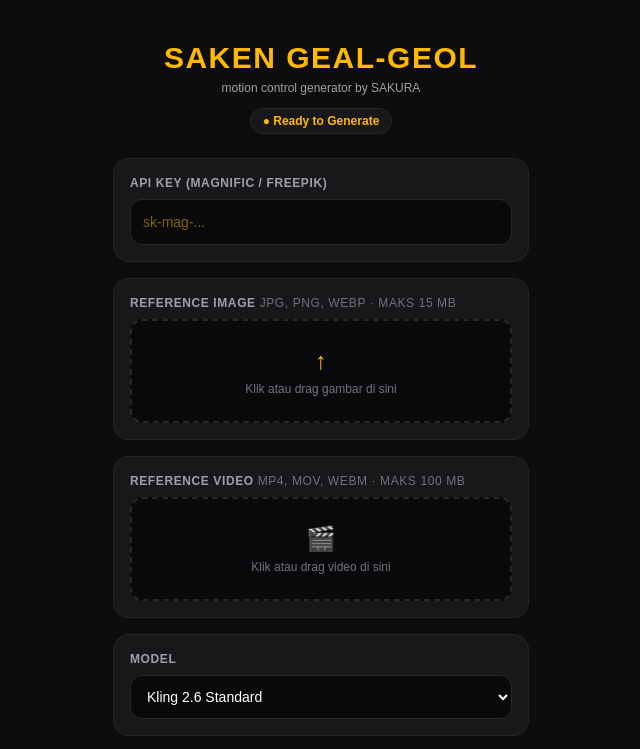
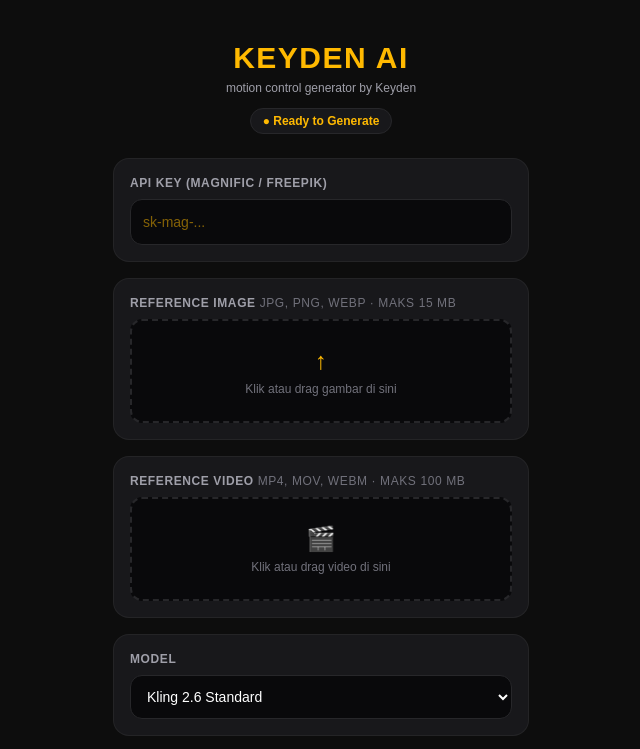
Before and after one commit to iwangpurwanto40-create/keyden-ai, a plain HTML site: page index.html in a window 1280 px wide. Shown: the top 749 px of the page, without its empty margins (319-959 px from the left). Drawn offline with nearby package versions, Linux system fonts and the light colour scheme.

Commit message:
Update index.html

```diff
--- a/index.html
+++ b/index.html
@@ -3,7 +3,7 @@
 <head>
     <meta charset="UTF-8">
     <meta name="viewport" content="width=device-width, initial-scale=1.0">
-    <title>Saken Geal-Geol - Motion Control</title>
+    <title>Keyden AI - Motion Control</title>
     <script src="https://cdn.jsdelivr.net/npm/@tailwindcss/browser@4"></script>
     <style>
         body { background-color: #0d0d0d; color: #e5e7eb; font-family: sans-serif; }
@@ -13,8 +13,8 @@
 
     <div>
         <div class="text-center my-6">
-            <h1 class="text-3xl font-black text-amber-400 tracking-wider">SAKEN GEAL-GEOL</h1>
-            <p class="text-xs text-zinc-400 mt-1">motion control generator by SAKURA</p>
+            <h1 class="text-3xl font-black text-amber-400 tracking-wider">KEYDEN AI</h1>
+            <p class="text-xs text-zinc-400 mt-1">motion control generator by Keyden</p>
             <div class="inline-block bg-zinc-900 border border-zinc-800 text-amber-400 text-xs px-3 py-1 rounded-full mt-3 font-semibold">
                 ● Ready to Generate
             </div>
@@ -156,7 +156,6 @@
             loadStatus.innerText = "Mengirim data antrean ke backend Vercel...";
 
             try {
-                // Memanggil backend internal Vercel secara aman dan bebas CORS
                 const response = await fetch('/api/generate', {
                     method: 'POST',
                     headers: { 'Content-Type': 'application/json' },
@@ -188,7 +187,6 @@
 
             const timer = setInterval(async () => {
                 try {
-                    // Pengecekan status melalui backend internal agar stabil
                     const res = await fetch('/api/generate', {
                         method: 'POST',
                         headers: { 'Content-Type': 'application/json' },
```
